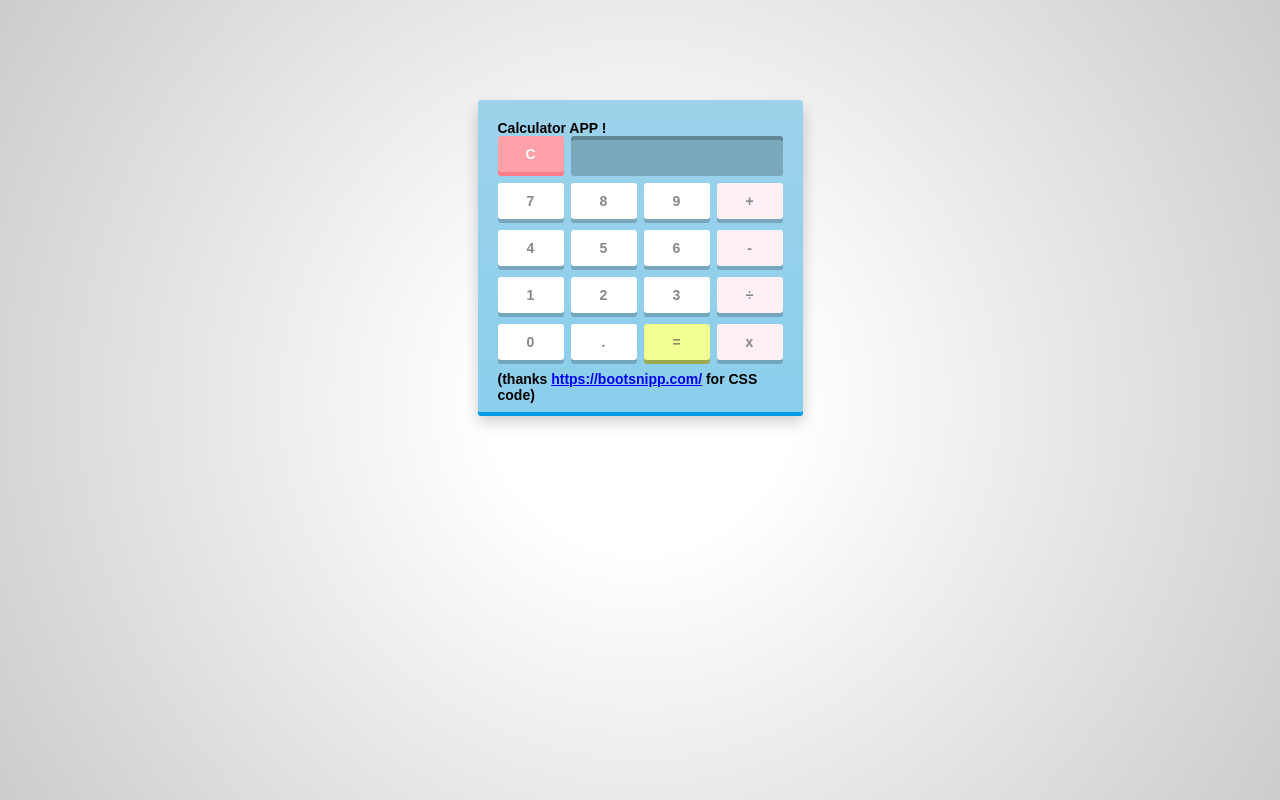
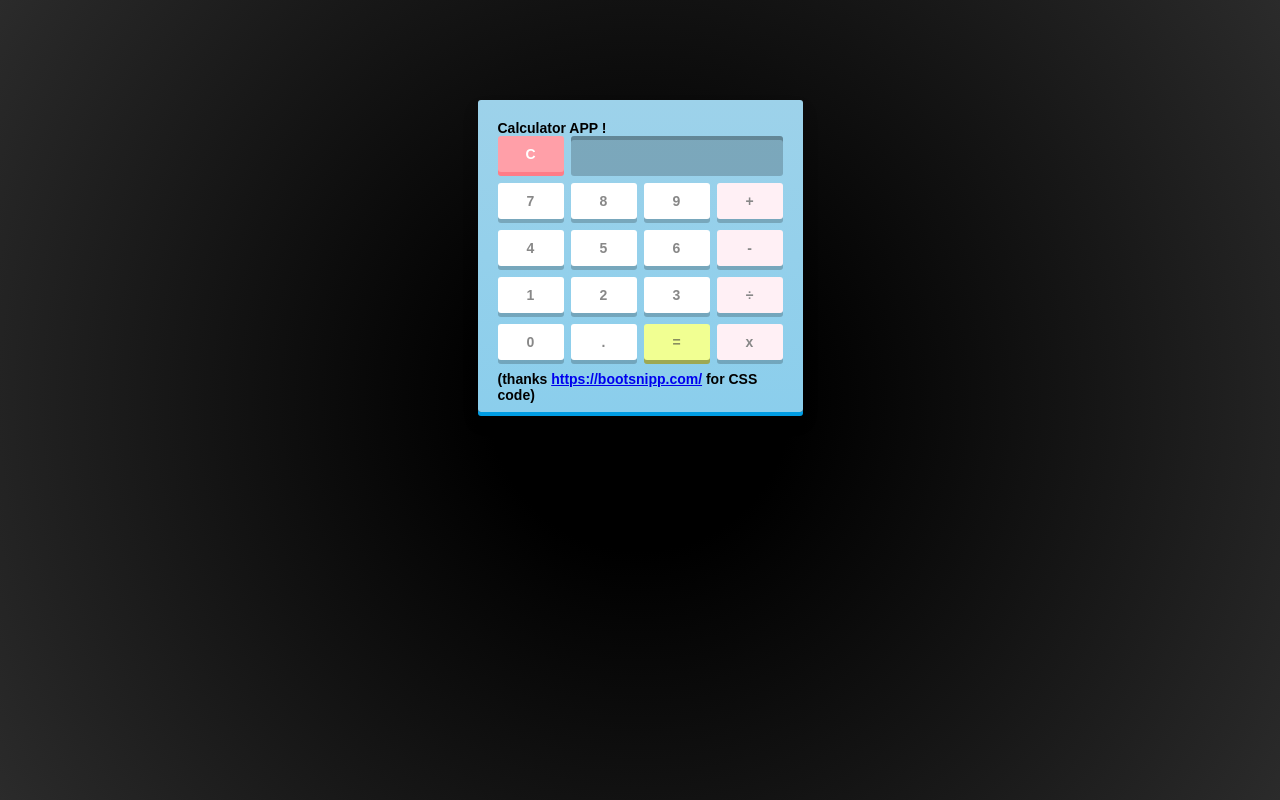
Before and after one commit to r-kadri/Calculator-TS, a website with bundled scripts: page index.html in a window 1280 px wide. Built offline with nearby package versions, Linux system fonts and the light colour scheme.

Commit message:
styles change

```diff
--- a/src/css/app.css
+++ b/src/css/app.css
@@ -14,7 +14,7 @@
 html {
 	height: 100%;
 	background: white;
-	background: radial-gradient(circle, #fff 20%, #ccc);
+	background: radial-gradient(circle, rgb(0, 0, 0) 20%, rgb(43, 43, 43));
 	background-size: cover;
 }
 
```
Also changed, not shown: README.md, calculator.png (added), 1 other file.
